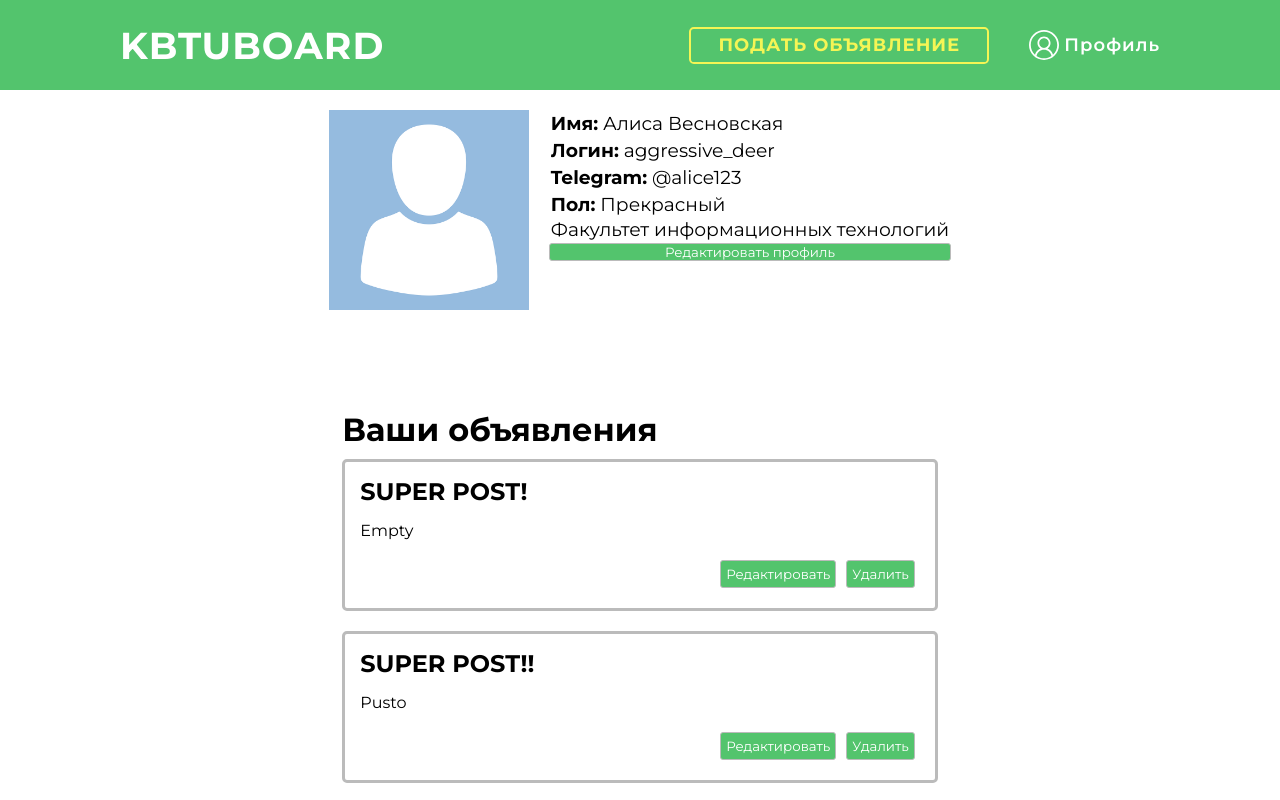
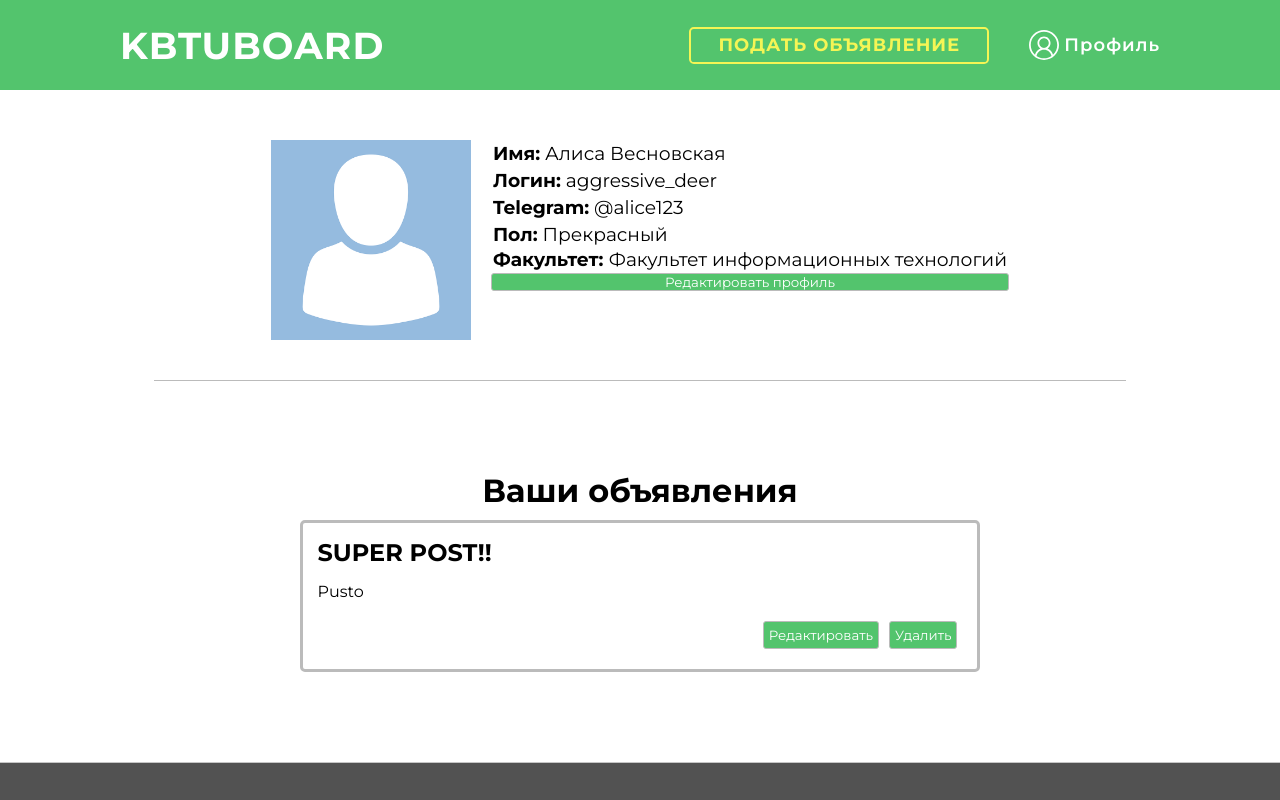
Before and after one commit to Groompel/KBTU-Board, an Angular app in the folder kbtu-board/: page /profile in a window 1280 px wide. Shown: the top 800 px of the page. Built offline with nearby package versions, Linux system fonts and the light colour scheme.

Commit message:
Post delete

```diff
--- a/kbtu-board/src/app/_models/models.ts
+++ b/kbtu-board/src/app/_models/models.ts
@@ -11,7 +11,7 @@ export class User {
   // poka chto budet path to file
 
   // tslint:disable-next-line:variable-name
-  constructor(username: string, password: string, name: string, telegram_username: string, info?: TeacherInfo) {
+  constructor(username: string, password: string, name: string, telegram_username: string, id?: number, info?: TeacherInfo) {
     this.username = username;
     this.password = password;
     this.name = name;
@@ -19,6 +19,8 @@ export class User {
     if (info) {
       this.info = info;
     }
+    this.id = id;
+
   }
 
   public getGender() {
--- a/kbtu-board/src/app/_services/posts.service.ts
+++ b/kbtu-board/src/app/_services/posts.service.ts
@@ -1,5 +1,5 @@
 import {Injectable} from '@angular/core';
-import {Observable, of} from 'rxjs';
+import {BehaviorSubject, Observable, of} from 'rxjs';
 import {Post} from '../../mocks/post';
 import {POSTS} from '../../mocks/mock-posts';
 import {SECTIONS} from '../../mocks/mock-sections';
@@ -13,6 +13,8 @@ export class PostsService {
   }
 
   posts = POSTS.map(p => p);
+  postsSubject = new BehaviorSubject<Post[]>(POSTS);
+  userPostsSubject = new BehaviorSubject<Post[]>(POSTS);
 
   public getPostById(id: number): Observable<Post> {
     return of(this.posts.find(p => p.id === id));
@@ -27,10 +29,12 @@ export class PostsService {
   }
 
   public getUserPosts(userId: number): Observable<Post[]> {
-    return of(POSTS);
+    this.userPostsSubject.next(this.postsSubject.value.filter(p => p.user_id === userId));
+    return this.userPostsSubject;
   }
 
   public removePost(post: Post) {
-    return;
+    this.userPostsSubject.next(this.userPostsSubject.value.filter(p => p.id !== post.id));
+    this.postsSubject.next(this.postsSubject.value.filter(p => p.id !== post.id));
   }
 }
--- a/kbtu-board/src/app/backend-data.ts
+++ b/kbtu-board/src/app/backend-data.ts
@@ -176,9 +176,9 @@ export const BEST_TEACHERS = [
 export const AUTH_DATA = {};
 
 export const USERS: User[] = [
-  new User('jiklopo', '123456', 'Тимур Васильевич', 'jiklopo'),
-  new User('aggressive_deer', '123456', 'Алиса Весновская', 'alice123',
+  new User('jiklopo', '123456', 'Тимур Васильевич', 'jiklopo', 1),
+  new User('aggressive_deer', '123456', 'Алиса Весновская', 'alice123', 2,
     new TeacherInfo('fit', 2, 'f', ['Digital Design'], 'Печенье вкуснее с молоком.')),
-  new User('thugboykz', '123456', 'Мухаммед Невстровский', 'mukha3000',
+  new User('thugboykz', '123456', 'Мухаммед Невстровский', 'mukha3000', 3,
     new TeacherInfo('fit', 2, 'm', ['PP1', 'PP2', 'WebDev'], 'Ложка более универсальный инструмент, чем вилка.'))
 ];
--- a/kbtu-board/src/app/profile/profile.component.css
+++ b/kbtu-board/src/app/profile/profile.component.css
@@ -19,6 +19,8 @@
   flex-wrap: wrap;
   width: 80%;
   margin: 10px;
+  padding: 30px;
+  border-bottom: 1px solid var(--color-light-gray);
 }
 
 img {
@@ -43,6 +45,7 @@ h3 {
   flex-direction: column;
   justify-content: center;
   margin: 80px auto;
+  width: 80%;
 }
 
 .post, #posts h1 {
@@ -50,7 +53,12 @@ h3 {
   margin: auto;
 }
 
+#posts h1 {
+  text-align: center;
+}
+
 .post {
+  width: 70%;
   border: 3px solid var(--color-light-gray);
   border-radius: 5px;
   margin: 10px auto;
--- a/kbtu-board/src/app/profile/profile.component.html
+++ b/kbtu-board/src/app/profile/profile.component.html
@@ -7,14 +7,14 @@
       <h3><b>Telegram:</b> @{{user.telegram_username}}</h3>
       <blockquote *ngIf="user.info">
         <h3 *ngIf="user.info.gender"><b>Пол:</b> {{user.getGender()}}</h3>
-        <h3 *ngIf="user.info.faculty">{{user.getFaculty()}}</h3>
+        <h3 *ngIf="user.info.faculty"><b>Факультет: </b>{{user.getFaculty()}}</h3>
         <h3 *ngIf="user.info.rating"><b>Рейтинг преподавателя:</b> {{user.info.rating}}</h3>
       </blockquote>
       <button routerLink="/profile/edit">Редактировать профиль</button>
     </div>
   </div>
 
-  <div id="posts" *ngIf="posts">
+  <div *ngIf="posts.length > 0" id="posts">
     <h1>Ваши объявления</h1>
     <div class="post" *ngFor="let p of posts">
       <h2>{{p.header}}</h2>
--- a/kbtu-board/src/mocks/mock-posts.ts
+++ b/kbtu-board/src/mocks/mock-posts.ts
@@ -3,6 +3,7 @@ import {Post} from './post';
 export const POSTS: Post[] = [
   {
     id: 1,
+    user_id: 1,
     header: 'SUPER POST!',
     description: 'Empty',
     reward: 'Nothing, haha',
@@ -11,6 +12,7 @@ export const POSTS: Post[] = [
 
   {
     id: 2,
+    user_id: 2,
     header: 'SUPER POST!!',
     description: 'Pusto',
     reward: 'Nothing, haha',
@@ -19,6 +21,7 @@ export const POSTS: Post[] = [
 
   {
     id: 3,
+    user_id: 1,
     header: 'SUPER POST!!!',
     description: 'Very loooooooooooong descripton. This is made for testing.' +
       'test test test test test test test test test test test test test test test test test test test test',
@@ -28,6 +31,7 @@ export const POSTS: Post[] = [
 
   {
     id: 4,
+    user_id: 3,
     header: 'SUPER POST!!!!',
     description: 'Empty',
     reward: 'Nothing, haha',
--- a/kbtu-board/src/mocks/post.ts
+++ b/kbtu-board/src/mocks/post.ts
@@ -1,5 +1,6 @@
 export interface Post {
   id: number;
+  user_id: number;
   header: string;
   description: string;
   reward: string;
```
